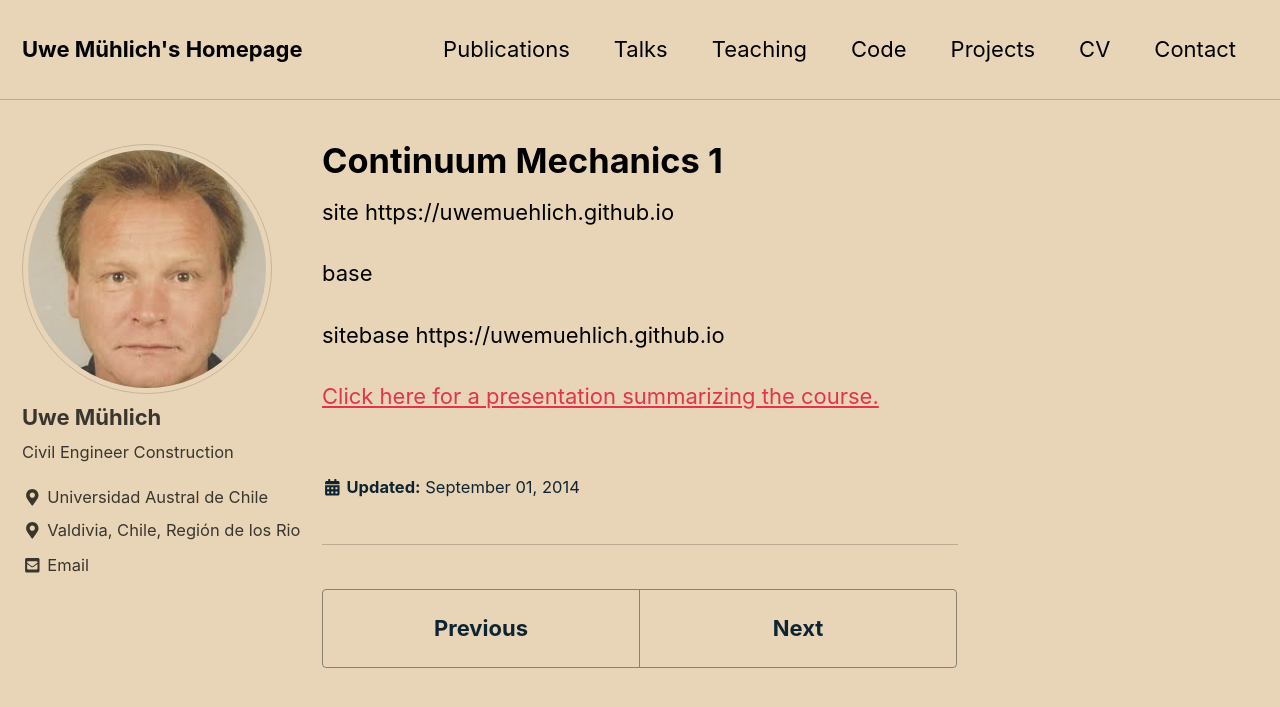
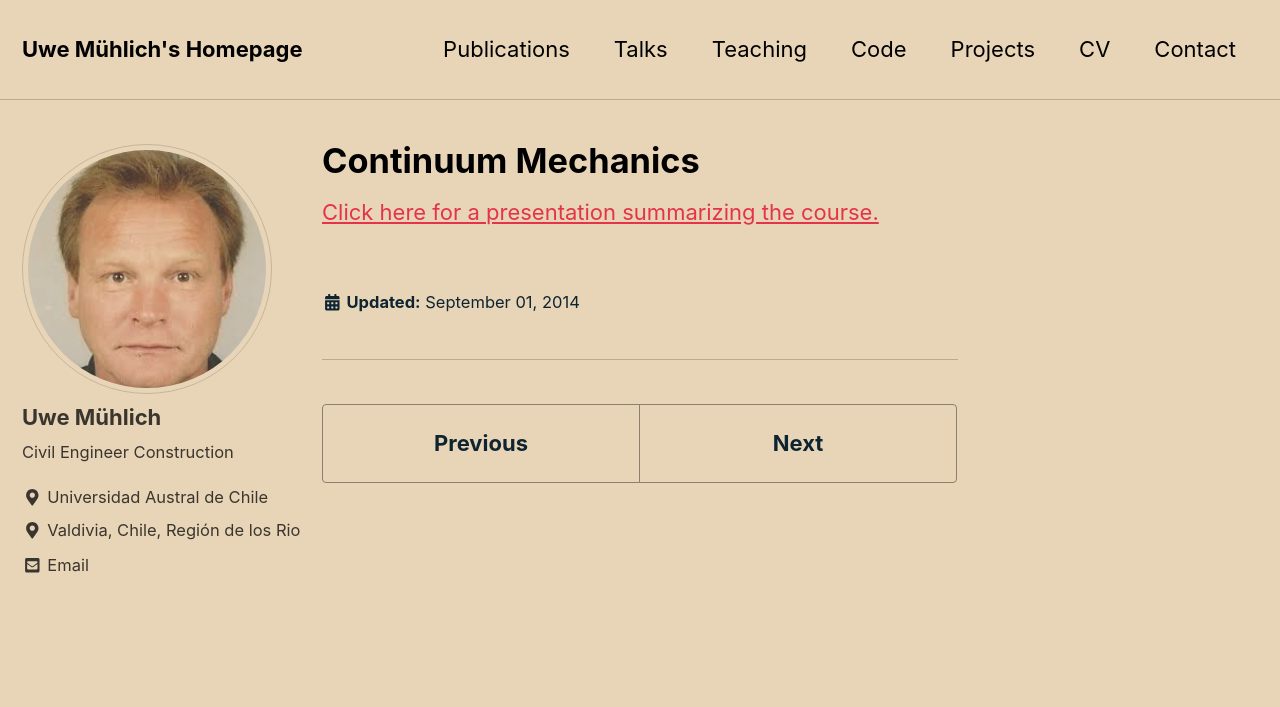
Before and after one commit to UweMuehlich/MyAcademic, a Jekyll site: the page built from _teaching/TUBAFCM.md, in a window 1280 px wide and 900 px high. Shown: the top 707 px of the window. Built offline with Jekyll 4.4.1, drawn with Linux system fonts in a browser that asks for light colours; nearby versions of some CDN libraries.

Commit message:
update urls

```diff
--- a/_config.yml
+++ b/_config.yml
@@ -23,7 +23,6 @@ description              : "academic homepage"
 url                      :  "https://uwemuehlich.github.io" # the base hostname & protocol for your site e.g. "https://mmistakes.github.io"
 baseurl                  : ""  # the subpath of your site, e.g. "/blog"
 repository               :  # "/MyAcademic" # GitHub username/repo-name e.g. "mmistakes/minimal-mistakes"
-githubFiles              : "/MyAcademic"
 # breadcrumbs            : false # true, false (default)
 words_per_minute         : 200
 comments:
--- a/_teaching/TUBAFCM.md
+++ b/_teaching/TUBAFCM.md
@@ -1,5 +1,5 @@
 ---
-title: "Continuum Mechanics 1"
+title: "Continuum Mechanics"
 collection: teaching
 type: "Undergraduate course"
 permalink: /teaching/course1
```
Also changed, not shown: other parts of _teaching/TUBAFCM.md (+2 -1 lines), _publications/publication1.md (+1 -1 lines), _publications/publication2.md (+1 -1 lines), _talks/talk1.md (+1 -1 lines), _talks/talk2.md (+1 -1 lines).
